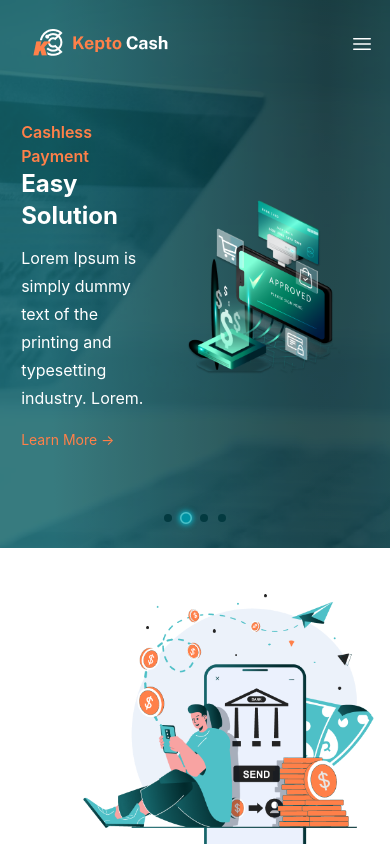
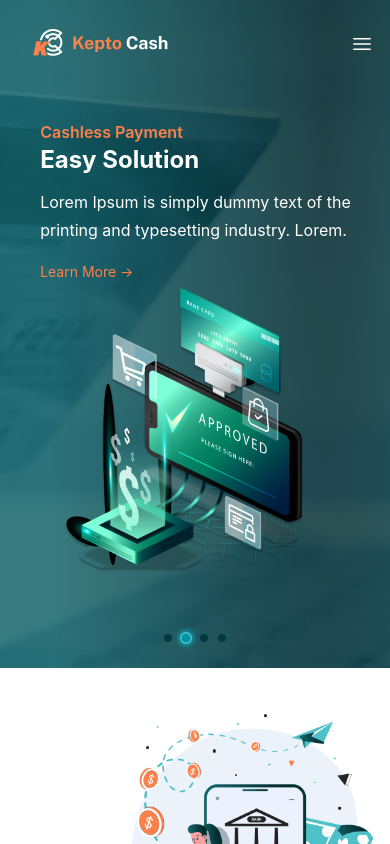
Before and after one commit to masudrana2779/keptocash, a Next.js app: page / in a window 390 px wide. Shown: the top 844 px of the page. Built offline with nearby package versions, Linux system fonts and the light colour scheme.

Commit message:
banner try to done

```diff
--- a/components/Banner/index.tsx
+++ b/components/Banner/index.tsx
@@ -36,7 +36,7 @@ const BannerComponent = () => {
             {[1, 1, 1, 1].map((item, i: number) => (
               <>
                 <div className="container mx-auto md:px-40 px-4">
-                  <div className="flex justify-between items-center gap-x-4 pt-[120px] pb-24">
+                  <div className="flex sm:flex-row flex-col justify-between items-center gap-x-4 pt-[120px] pb-24">
                     <div className="max-w-xs w-full">
                       <div className="text-brand-600 text-base leading-6 font-semibold md:mb-2 mb-0">
                         Cashless Payment
```
